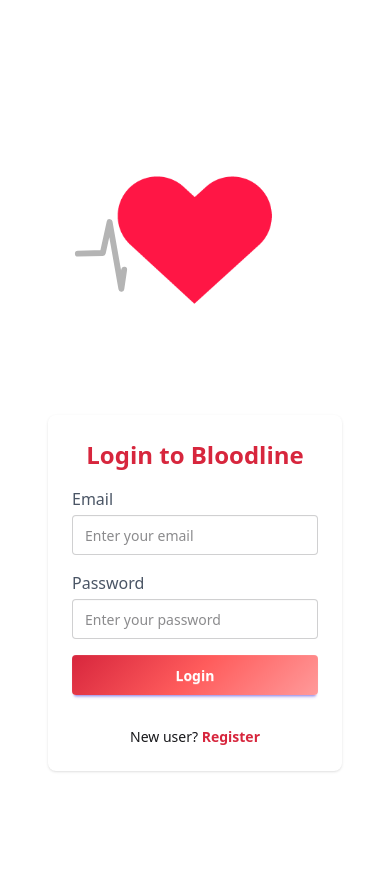
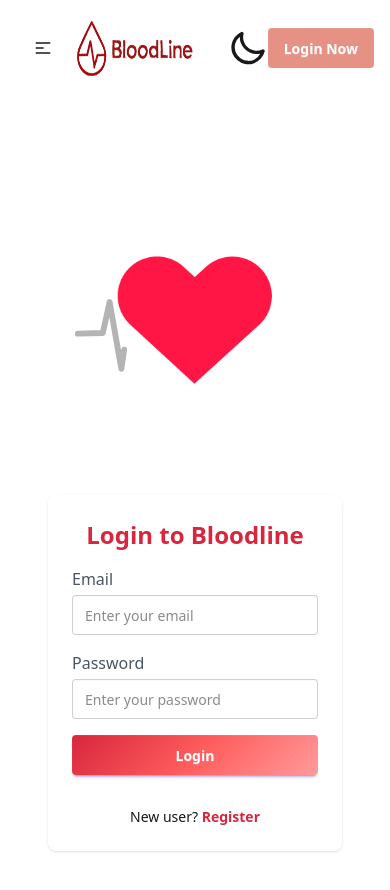
Before and after one commit to Ahammad204/bloodline_client_side, a React (Vite) app: page /login in a window 390 px wide. Shown: the top 890 px of the page. Before the commit the page ends 860 px from the top, so only its background shows below. Built offline with nearby package versions, Linux system fonts and the light colour scheme; no server answers.

Commit message:
Add Navbar component and integrate it into Main layout

```diff
--- a/src/Main/Main.jsx
+++ b/src/Main/Main.jsx
@@ -1,9 +1,11 @@
 
 import { Outlet } from 'react-router-dom';
+import Navbar from '../Shared/Navbar/Navbar';
 
 const Main = () => {
     return (
         <>
+            <Navbar></Navbar>
             <Outlet></Outlet>
         </>
     );
--- a/src/Shared/Navbar/Navbar.jsx
+++ b/src/Shared/Navbar/Navbar.jsx
@@ -0,0 +1,169 @@
+import { Link, NavLink } from "react-router-dom";
+import logo from "../../assets/navlogo.png";
+import useAuth from "../../Hooks/UseAuth";
+
+
+const Navbar = () => {
+  const { user, logout } = useAuth();
+  console.log("from navbar", user);
+
+  const setDarkMode = () => {
+    document.querySelector("body").setAttribute("data-theme", "dark");
+    localStorage.setItem("selectedTheme", "dark");
+  };
+  const setLightMode = () => {
+    document.querySelector("body").setAttribute("data-theme", "light");
+    localStorage.setItem("selectedTheme", "light");
+  };
+
+  const selectedTheme = localStorage.getItem("selectedTheme");
+  if (selectedTheme === "dark") {
+    setDarkMode();
+  }
+
+  const toggoleTheme = (e) => {
+    if (e.target.checked) setDarkMode();
+    else setLightMode();
+  };
+
+  const getNavLinkClass = ({ isActive }) =>
+  isActive
+    ? "gradient-red text-white px-3 py-2 rounded"
+    : "hover:bg-gray-200 px-3 py-2 rounded";
+
+
+  const navLink = (
+    <>
+      <li>
+        <NavLink to="/" className={getNavLinkClass}>Home</NavLink>
+      </li>
+      {user && (
+        <>
+          <li>
+            <NavLink to="/donation-request" className={getNavLinkClass}>Donation Request</NavLink>
+          </li>
+          <li>
+            <NavLink to="/blog" className={getNavLinkClass}>Blog</NavLink>
+          </li>
+          <li>
+            <NavLink to="/Search" className={getNavLinkClass}>Find Donor</NavLink>
+          </li>
+          <li>
+            <NavLink to="/Search" className={getNavLinkClass}>Find Donor</NavLink>
+          </li>
+
+          {/* {user.role === "admin" && (
+            <>
+              <li>
+                <NavLink to="/blog">Add Book</NavLink>
+              </li>
+              <li>
+                <NavLink to="/allBook">All Book</NavLink>
+              </li>
+              <li>
+                <NavLink to="/addCategory">Add Category</NavLink>
+              </li>
+            </>
+          )} */}
+        </>
+      )}
+    </>
+  );
+
+  return (
+    <div>
+      <div className="navbar bg-base-100">
+        <div className="navbar-start">
+          <div className="dropdown">
+            <label tabIndex={0} className="btn btn-ghost lg:hidden">
+              <svg
+                xmlns="http://www.w3.org/2000/svg"
+                className="h-5 w-5"
+                fill="none"
+                viewBox="0 0 24 24"
+                stroke="currentColor"
+              >
+                <path
+                  strokeLinecap="round"
+                  strokeLinejoin="round"
+                  strokeWidth="2"
+                  d="M4 6h16M4 12h8m-8 6h16"
+                />
+              </svg>
+            </label>
+            <ul
+              tabIndex={0}
+              className="menu menu-sm dropdown-content mt-3 z-[1] p-2 shadow bg-base-500 rounded-box w-52"
+            >
+              {navLink}
+            </ul>
+          </div>
+          <a className="  normal-case text-xl">
+            <img src={logo} alt="" className="h-16 w-auto"/>
+          </a>
+        </div>
+        <div className="navbar-center hidden lg:flex">
+          <ul className="menu menu-horizontal px-1">{navLink}</ul>
+        </div>
+        <div className="navbar-end md:gap-3">
+          <label className="swap swap-rotate">
+            {/* this hidden checkbox controls the state */}
+            <input
+              onChange={toggoleTheme}
+              defaultChecked={selectedTheme === "light"}
+              type="checkbox"
+            />
+
+            <svg
+              className="swap-on fill-current w-10 h-10"
+              xmlns="http://www.w3.org/2000/svg"
+              viewBox="0 0 24 24"
+            >
+              <path d="M5.64,17l-.71.71a1,1,0,0,0,0,1.41,1,1,0,0,0,1.41,0l.71-.71A1,1,0,0,0,5.64,17ZM5,12a1,1,0,0,0-1-1H3a1,1,0,0,0,0,2H4A1,1,0,0,0,5,12Zm7-7a1,1,0,0,0,1-1V3a1,1,0,0,0-2,0V4A1,1,0,0,0,12,5ZM5.64,7.05a1,1,0,0,0,.7.29,1,1,0,0,0,.71-.29,1,1,0,0,0,0-1.41l-.71-.71A1,1,0,0,0,4.93,6.34Zm12,.29a1,1,0,0,0,.7-.29l.71-.71a1,1,0,1,0-1.41-1.41L17,5.64a1,1,0,0,0,0,1.41A1,1,0,0,0,17.66,7.34ZM21,11H20a1,1,0,0,0,0,2h1a1,1,0,0,0,0-2Zm-9,8a1,1,0,0,0-1,1v1a1,1,0,0,0,2,0V20A1,1,0,0,0,12,19ZM18.36,17A1,1,0,0,0,17,18.36l.71.71a1,1,0,0,0,1.41,0,1,1,0,0,0,0-1.41ZM12,6.5A5.5,5.5,0,1,0,17.5,12,5.51,5.51,0,0,0,12,6.5Zm0,9A3.5,3.5,0,1,1,15.5,12,3.5,3.5,0,0,1,12,15.5Z" />
+            </svg>
+
+            <svg
+              className="swap-off fill-current w-10 h-10"
+              xmlns="http://www.w3.org/2000/svg"
+              viewBox="0 0 24 24"
+            >
+              <path d="M21.64,13a1,1,0,0,0-1.05-.14,8.05,8.05,0,0,1-3.37.73A8.15,8.15,0,0,1,9.08,5.49a8.59,8.59,0,0,1,.25-2A1,1,0,0,0,8,2.36,10.14,10.14,0,1,0,22,14.05,1,1,0,0,0,21.64,13Zm-9.5,6.69A8.14,8.14,0,0,1,7.08,5.22v.27A10.15,10.15,0,0,0,17.22,15.63a9.79,9.79,0,0,0,2.1-.22A8.11,8.11,0,0,1,12.14,19.73Z" />
+            </svg>
+          </label>
+
+          {user?.email ? (
+            <div className="dropdown dropdown-end">
+              <label tabIndex={0} className="btn btn-ghost btn-circle avatar">
+                <div className="w-10 rounded-full">
+                  <img src={user.avatar} alt={user.name} />
+                </div>
+              </label>
+              <ul
+                tabIndex={0}
+                className="menu menu-sm dropdown-content mt-3 z-[1] p-2 shadow bg-base-100 rounded-box w-52"
+              >
+                <li>
+                  <button className="btn btn-sm btn-ghost">{user.name}</button>
+                </li>
+
+                <li>
+                  <button className="btn btn-sm  btn-ghost" onClick={logout}>
+                    Logout
+                  </button>
+                </li>
+              </ul>
+            </div>
+          ) : (
+            <Link to="/login">
+              <button className="btn text-white border-none bg-[#E59285] hover:bg-[#E59285]">
+                Login Now
+              </button>
+            </Link>
+          )}
+        </div>
+      </div>
+    </div>
+  );
+};
+
+export default Navbar;
```
